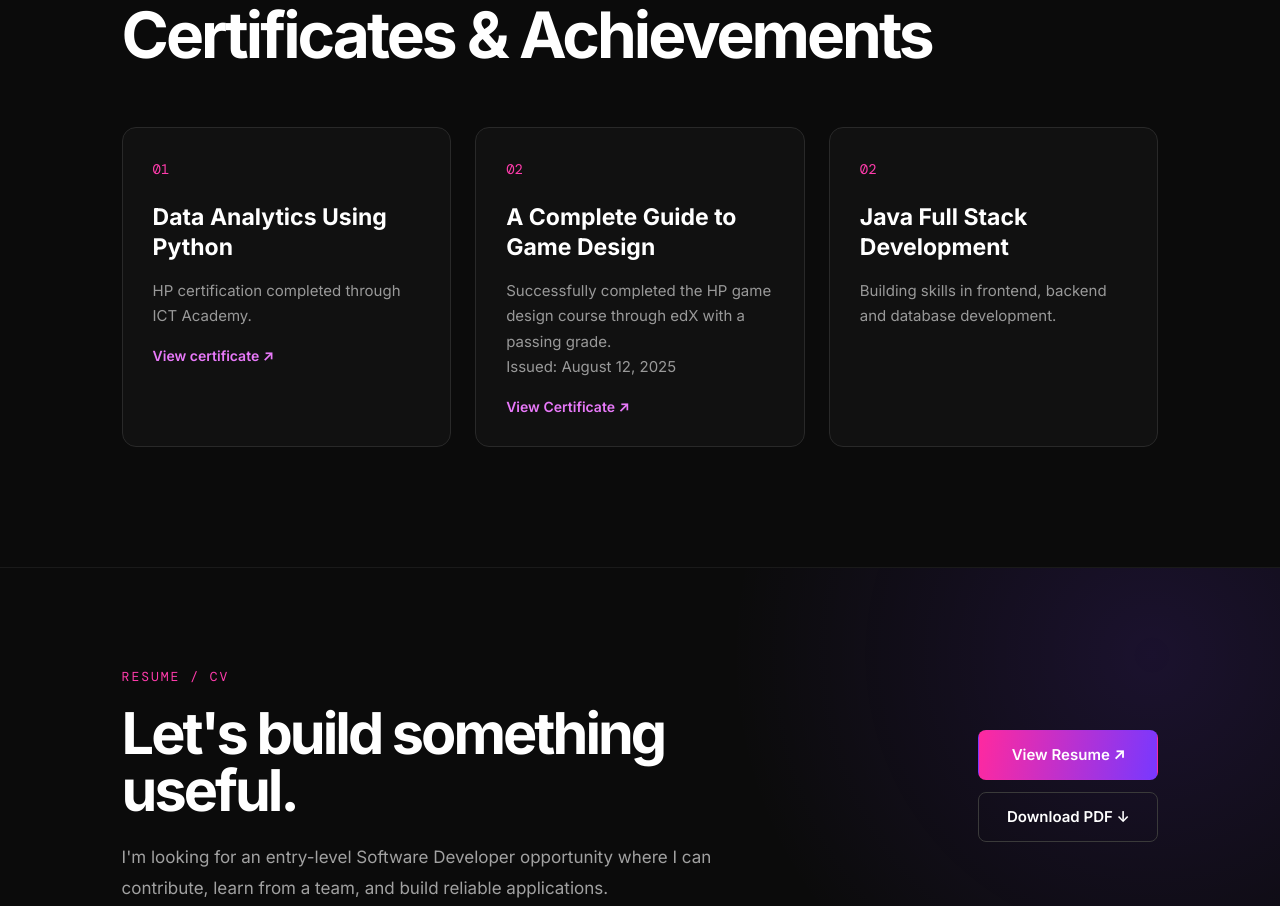
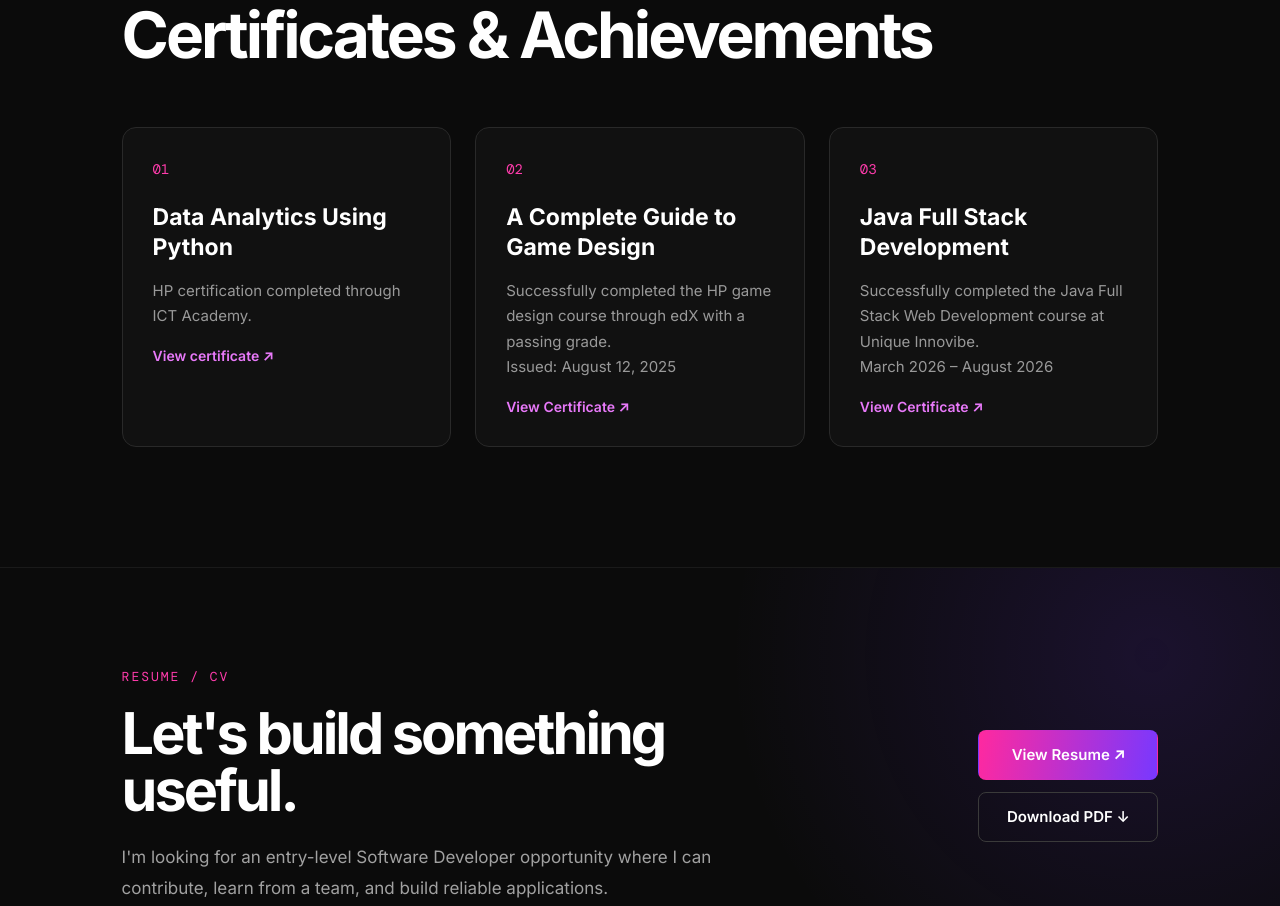
Before and after one commit to subashjeyaraj/Subash-Portfolio, a website: page index.html in a window 1280 px wide. Shown: the part 3218-4124 px from the top of the page. Drawn offline with nearby package versions, Linux system fonts and the light colour scheme.

Commit message:
Update index.html

```diff
--- a/index.html
+++ b/index.html
@@ -405,11 +405,25 @@
         View Certificate ↗
     </a>
 </div>
-            <div class="achievement-card">
+         <div class="achievement-card">
+            <span>03</span>
+            <h3>Java Full Stack Development</h3>
+            <p>
+                Successfully completed the Java Full Stack
+                Web Development course at Unique Innovibe.
+            </p>
+            <p>March 2026 – August 2026</p>
+            <a class="certificate-link"
+               href="java certificate"
+               target="_blank"
+               rel="noopener noreferrer">
+                View Certificate ↗
+            </a>
+        </div>  <!-- <div class="achievement-card">
                 <span>02</span>
                 <h3>Java Full Stack Development</h3>
                 <p>Building skills in frontend, backend and database development.</p>
-            </div>
+            </div>-->
 
 
 
```
